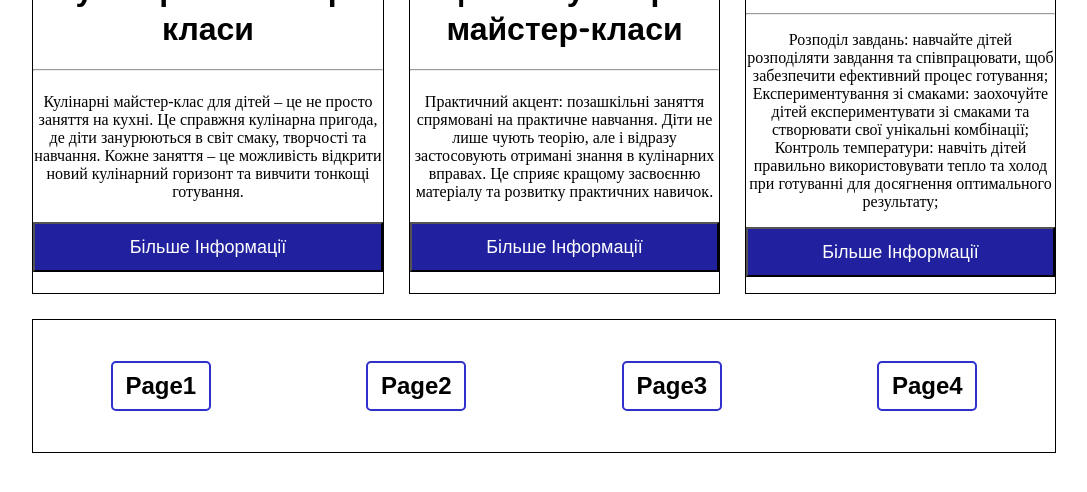
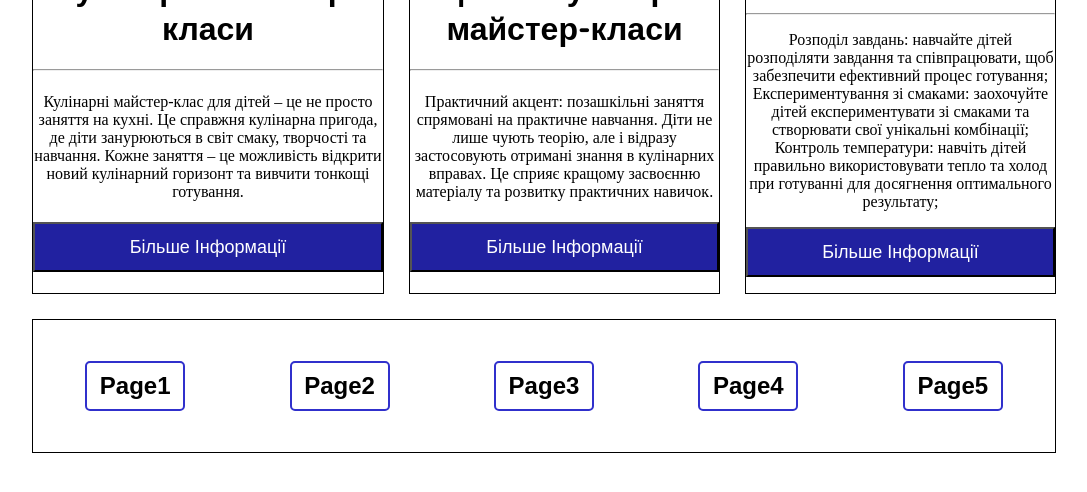
Before and after one commit to errorcat404/exam-PKH, a plain HTML site: page page4.html in a window 1280 px wide. Shown: the part 888-1380 px from the top of the page, without its empty margins (96-1183 px from the left). Drawn offline with Linux system fonts and the light colour scheme.

Commit message:
Update page4.html

```diff
--- a/page4.html
+++ b/page4.html
@@ -52,6 +52,7 @@
             <button class="aside_button" onclick="window.location.href = 'page1.html';">Page2</button>
             <button class="aside_button" onclick="window.location.href = 'page2.html';">Page3</button>
             <button class="aside_button" onclick="window.location.href = 'page3.html';">Page4</button>
+            <button class="aside_button" onclick="window.location.href = 'page4.html';">Page5</button>
         </aside>
     </div>
 </body>
```
